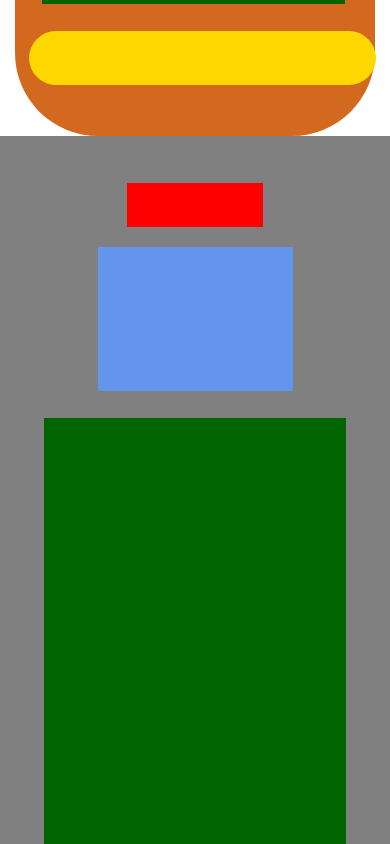
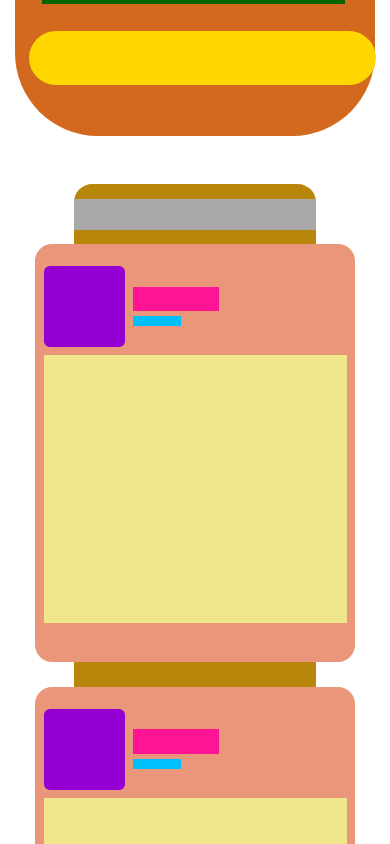
Before and after one commit to siddhesh-mmi/websites-demo-mmi, a React (Create React App) app: page / in a window 390 px wide. Shown: the part 2840-3684 px from the top of the page. Built offline with nearby package versions, Linux system fonts and the light colour scheme.

Commit message:
our team mobile view changes

```diff
--- a/src/views/Home/home.css
+++ b/src/views/Home/home.css
@@ -1262,4 +1262,76 @@
     border-radius: 1.68vw;
     margin: auto;
 	}
+	.our_team {
+		/* margin-top: 15.7vw; */
+		width: 61.84vw;
+		/* height: 238vw; */
+		background-color: darkgoldenrod;
+		border-radius: 4.68vw;
+		margin: 12.26vw auto 0 auto;
+		padding:3.8vw 0;
+	}
+	.ourteamHeader {
+		/* margin-top: 3.4vw; */
+		background-color: darkgray;
+		height: 7.9vw;
+		/* width: 68.7vw; */
+	}
+	.ourbox1 {
+		/* margin-top: 3.4vw; */
+		background-color: darksalmon;
+		/* width: 34.92vw; */
+		width: 82vw;
+		height: 107.2vw;
+		border-radius: 4.36vw;
+		/* margin: 0 3.9vw; */
+		margin-left: -10vw;
+		display: flex;
+		/* margin-top: ; */
+		margin-bottom: 6.3vw;
+	}
+	.ourboxsection {
+		margin-top: 3.8vw;
+    /* width: 82vw; */
+    /* margin-left: -8vw; */
+    /* display: flex; */
+	}
+	.ourHeaderDiv {
+		display: flex;
+		width: 100%
+	}
+	.ourmain {
+		margin: 5.54vw 2.18vw;
+		width:100%
+	}
+	.teamImg {
+		width: 20.8vw;
+		height: 20.8vw;
+		background-color: darkviolet;
+		border-radius: 1.5vw;
+	}
+	.ourheaderMain{
+		display: flex;
+		flex-direction: column;
+		justify-content: center;
+	}
+	.ourteamheader {
+		margin-left: 2.1vw;
+		width: 22.1vw;
+		height: 6.25vw;
+		background-color: deeppink;
+	}
+	.ourteamDesc {
+		margin-top: 1.3vw;
+		margin-left: 2.1vw;
+		width: 12.18vw;
+		height: 2.57vw;
+		background-color: deepskyblue;
+	}
+	.teamDescription {
+		margin-top: 2.1vw;
+		background-color: khaki;
+		width: 100%;
+		height: 68.75vw
+	}
 }
```
